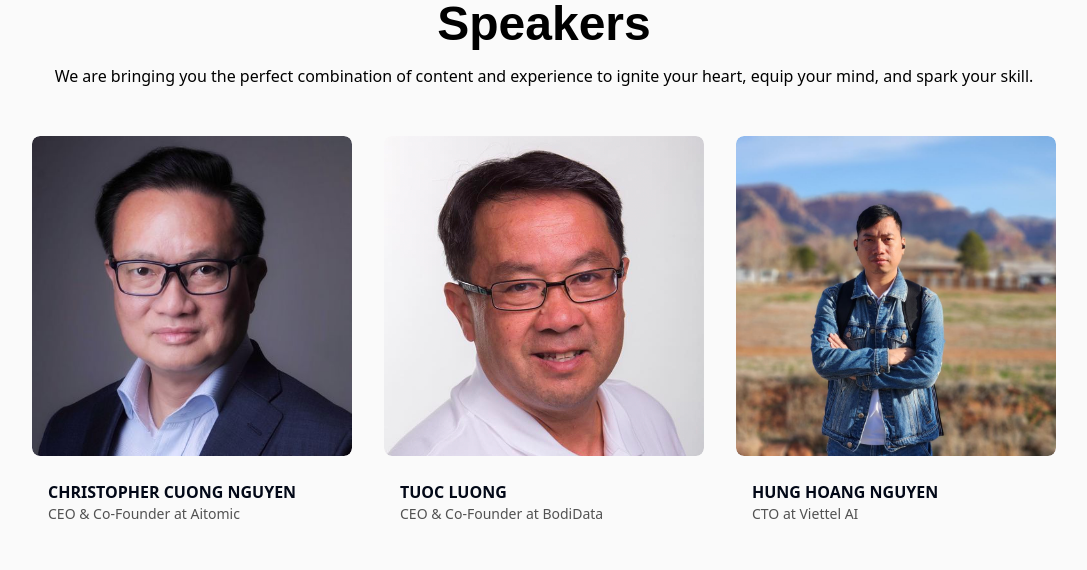
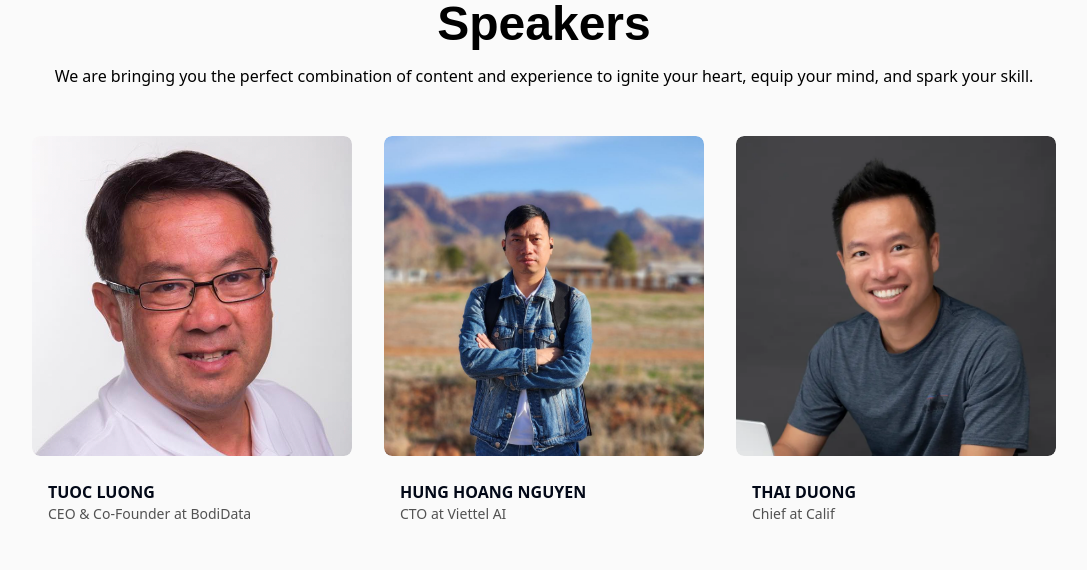
Before and after one commit to tuedolm/techsummit2024, a Next.js app: page / in a window 1280 px wide. Shown: the part 5960-6530 px from the top of the page, without its empty margins (96-1183 px from the left). Built offline with nearby package versions, Linux system fonts and the light colour scheme; grey boxes are pictures that could not be loaded; a web font is replaced by a local one.

Commit message:
remove Christopher from speakers list.

```diff
--- a/components/SpeakersSection.tsx
+++ b/components/SpeakersSection.tsx
@@ -5,13 +5,13 @@ import ExpandableCard from "./ExpandableCard";
 import useInViewAnimation from "@/hooks/useInViewAnimation"; // Update the import path as needed
 
 const speakers = [
-  {
-    name: "CHRISTOPHER CUONG NGUYEN",
-    title: "CEO & Co-Founder at Aitomic",
-    image: "/speakers/christophercuongnguyen-photo.jpeg",
-    description: "Detailed information about Christopher Cuong Nguyen.",
-    linkedin: "https://www.linkedin.com/in/ctnguyen/",
-  },
+  // {
+  //   name: "CHRISTOPHER CUONG NGUYEN",
+  //   title: "CEO & Co-Founder at Aitomic",
+  //   image: "/speakers/christophercuongnguyen-photo.jpeg",
+  //   description: "Detailed information about Christopher Cuong Nguyen.",
+  //   linkedin: "https://www.linkedin.com/in/ctnguyen/",
+  // },
   {
     name: "TUOC LUONG",
     title: "CEO & Co-Founder at BodiData",
```
